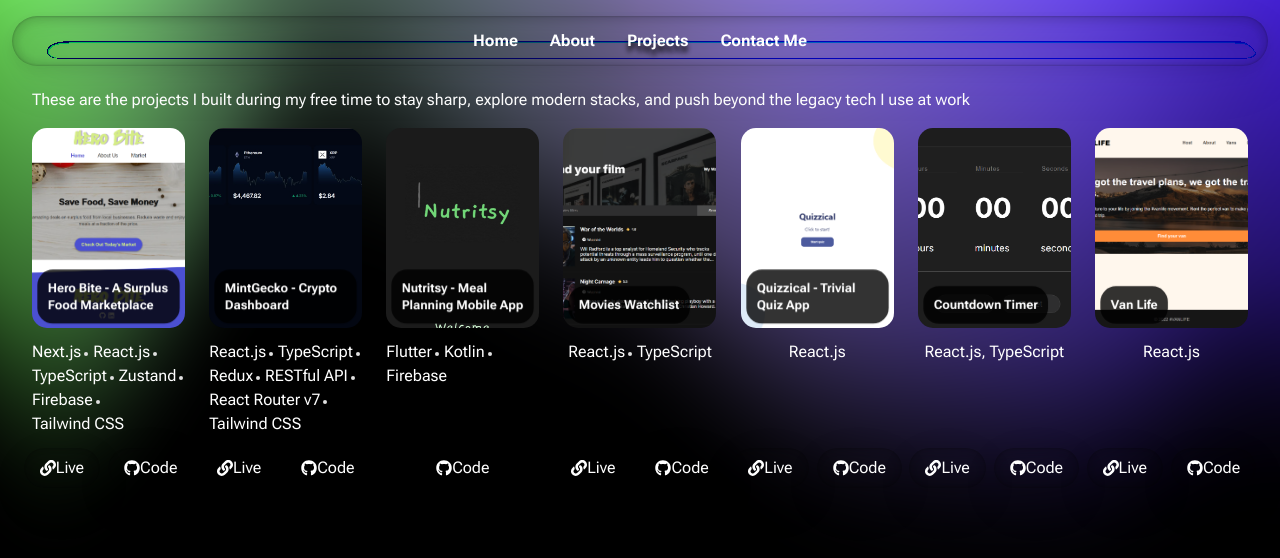
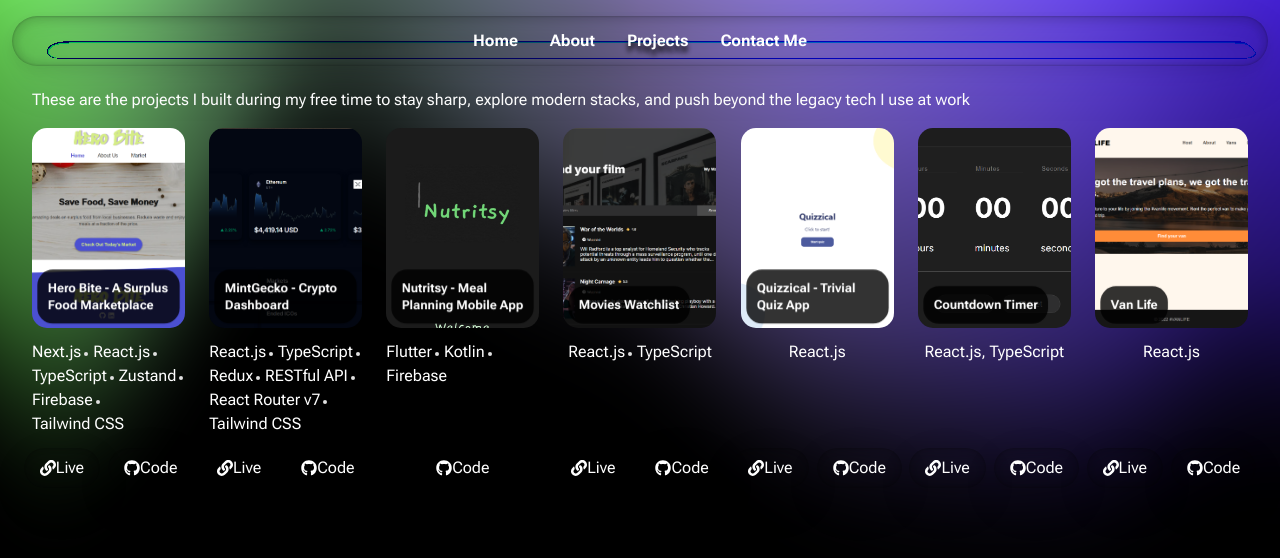
Before and after one commit to shaan98kho/pixelwq, a Next.js app: page /projects in a window 1280 px wide. Shown: the top 558 px of the page. Built offline with nearby package versions, Linux system fonts and the light colour scheme.

Commit message:
update: changed screenshot for mintgecko in project page

```diff
--- a/src/app/projects/page.tsx
+++ b/src/app/projects/page.tsx
@@ -19,7 +19,7 @@ export default function Projects() {
             <Card
                 caption="MintGecko - Crypto Dashboard"
                 techChips={["React.js", "TypeScript", "Redux", "RESTful API", "React Router v7","Tailwind CSS"]}
-                imgSrc="../../../../mintGeckoss.jpg"
+                imgSrc="../../../../mintgeckSS.png"
                 projName="MintGecko"
                 liveSite="https://mintgecko.vercel.app/"
                 githubRepo="https://github.com/shaan98kho/mintgecko"
```
Also changed, not shown: public/mintgeckSS.png (added).
